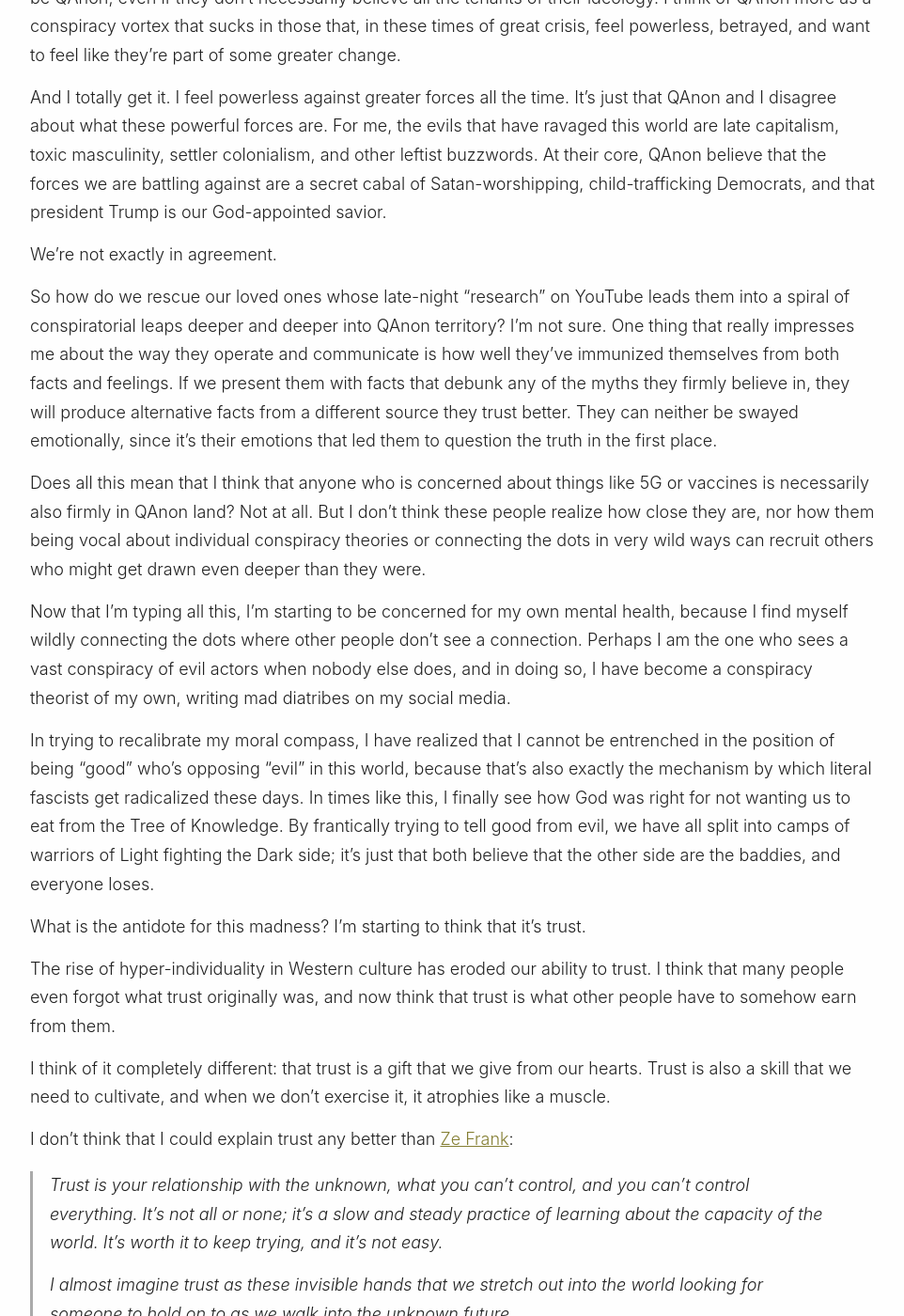
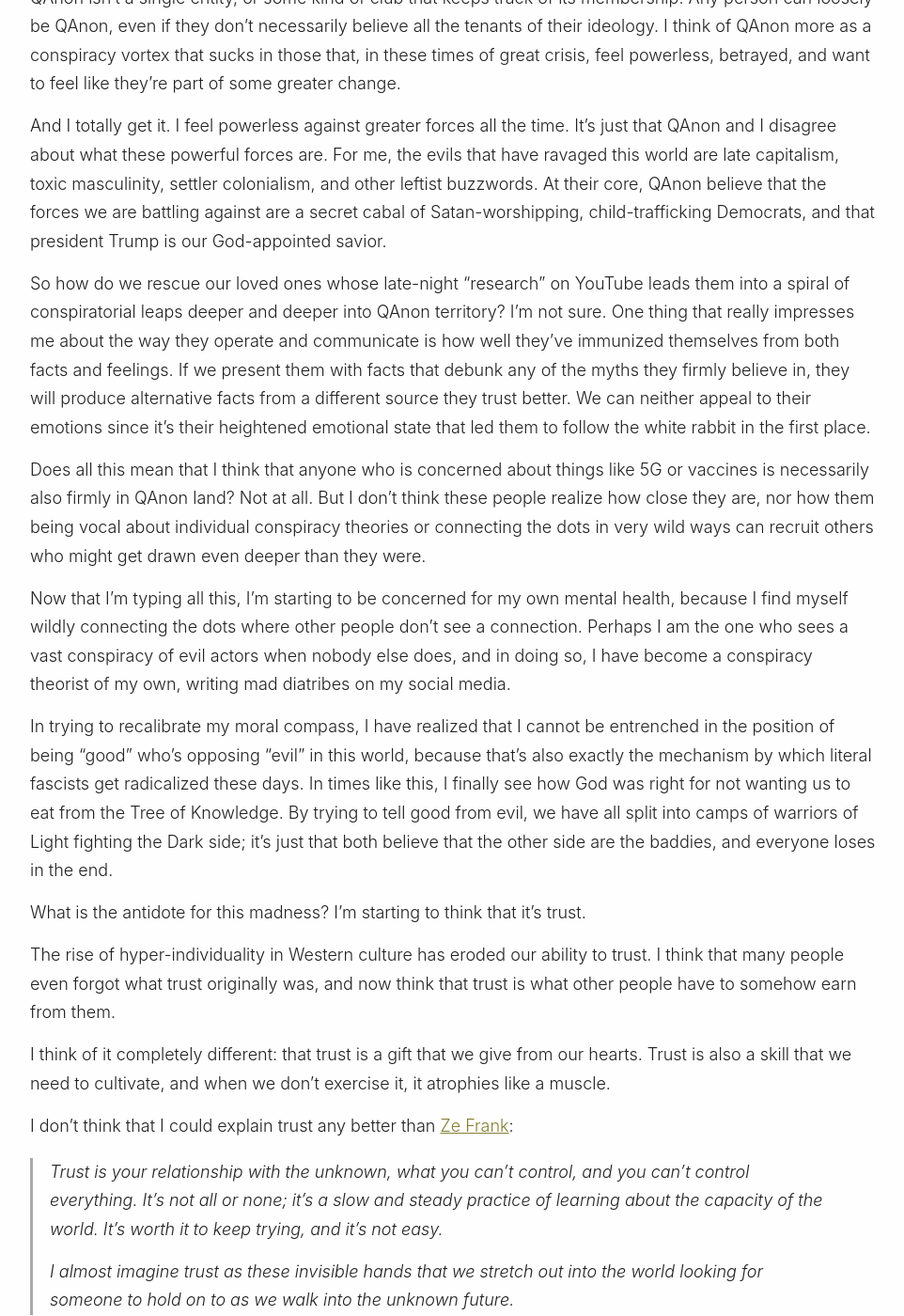
Before and after one commit to mislav/blog, a Jekyll site: the page built from writings/_posts/2020-09-19-conspiracy-vortex.md, in a window 1280 px wide and 1400 px high, scrolled down 1308 px. Shown: the whole window at 94% size, without its empty margins (158-1120 px from the left). Built offline with Jekyll 4.4.1, drawn with Linux system fonts in a browser that asks for light colours; some of the changed text lies outside the part shown.

Commit message:
Tweak the conspiracy post

```diff
--- a/writings/_posts/2020-09-19-conspiracy-vortex.md
+++ b/writings/_posts/2020-09-19-conspiracy-vortex.md
@@ -25,15 +25,13 @@ QAnon isn't a single entity, or some kind of club that keeps track of its member
 
 And I totally get it. I feel powerless against greater forces all the time. It's just that QAnon and I disagree about what these powerful forces are. For me, the evils that have ravaged this world are late capitalism, toxic masculinity, settler colonialism, and other leftist buzzwords. At their core, QAnon believe that the forces we are battling against are a secret cabal of Satan-worshipping, child-trafficking Democrats, and that president Trump is our God-appointed savior.
 
-We're not exactly in agreement.
-
-So how do we rescue our loved ones whose late-night “research” on YouTube leads them into a spiral of conspiratorial leaps deeper and deeper into QAnon territory? I'm not sure. One thing that really impresses me about the way they operate and communicate is how well they've immunized themselves from both facts and feelings. If we present them with facts that debunk any of the myths they firmly believe in, they will produce alternative facts from a different source they trust better. They can neither be swayed emotionally, since it's their emotions that led them to question the truth in the first place.
+So how do we rescue our loved ones whose late-night “research” on YouTube leads them into a spiral of conspiratorial leaps deeper and deeper into QAnon territory? I'm not sure. One thing that really impresses me about the way they operate and communicate is how well they've immunized themselves from both facts and feelings. If we present them with facts that debunk any of the myths they firmly believe in, they will produce alternative facts from a different source they trust better. We can neither appeal to their emotions since it's their heightened emotional state that led them to follow the white rabbit in the first place.
 
 Does all this mean that I think that anyone who is concerned about things like 5G or vaccines is necessarily also firmly in QAnon land? Not at all. But I don't think these people realize how close they are, nor how them being vocal about individual conspiracy theories or connecting the dots in very wild ways can recruit others who might get drawn even deeper than they were.
 
 Now that I'm typing all this, I'm starting to be concerned for my own mental health, because I find myself wildly connecting the dots where other people don't see a connection. Perhaps I am the one who sees a vast conspiracy of evil actors when nobody else does, and in doing so, I have become a conspiracy theorist of my own, writing mad diatribes on my social media.
 
-In trying to recalibrate my moral compass, I have realized that I cannot be entrenched in the position of being “good” who's opposing “evil” in this world, because that's also exactly the mechanism by which literal fascists get radicalized these days. In times like this, I finally see how God was right for not wanting us to eat from the Tree of Knowledge. By frantically trying to tell good from evil, we have all split into camps of warriors of Light fighting the Dark side; it's just that both believe that the other side are the baddies, and everyone loses.
+In trying to recalibrate my moral compass, I have realized that I cannot be entrenched in the position of being “good” who's opposing “evil” in this world, because that's also exactly the mechanism by which literal fascists get radicalized these days. In times like this, I finally see how God was right for not wanting us to eat from the Tree of Knowledge. By trying to tell good from evil, we have all split into camps of warriors of Light fighting the Dark side; it's just that both believe that the other side are the baddies, and everyone loses in the end.
 
 What is the antidote for this madness? I'm starting to think that it's trust.
 
```
Also changed, not shown: other parts of writings/_posts/2020-09-19-conspiracy-vortex.md (+5 -4 lines).
